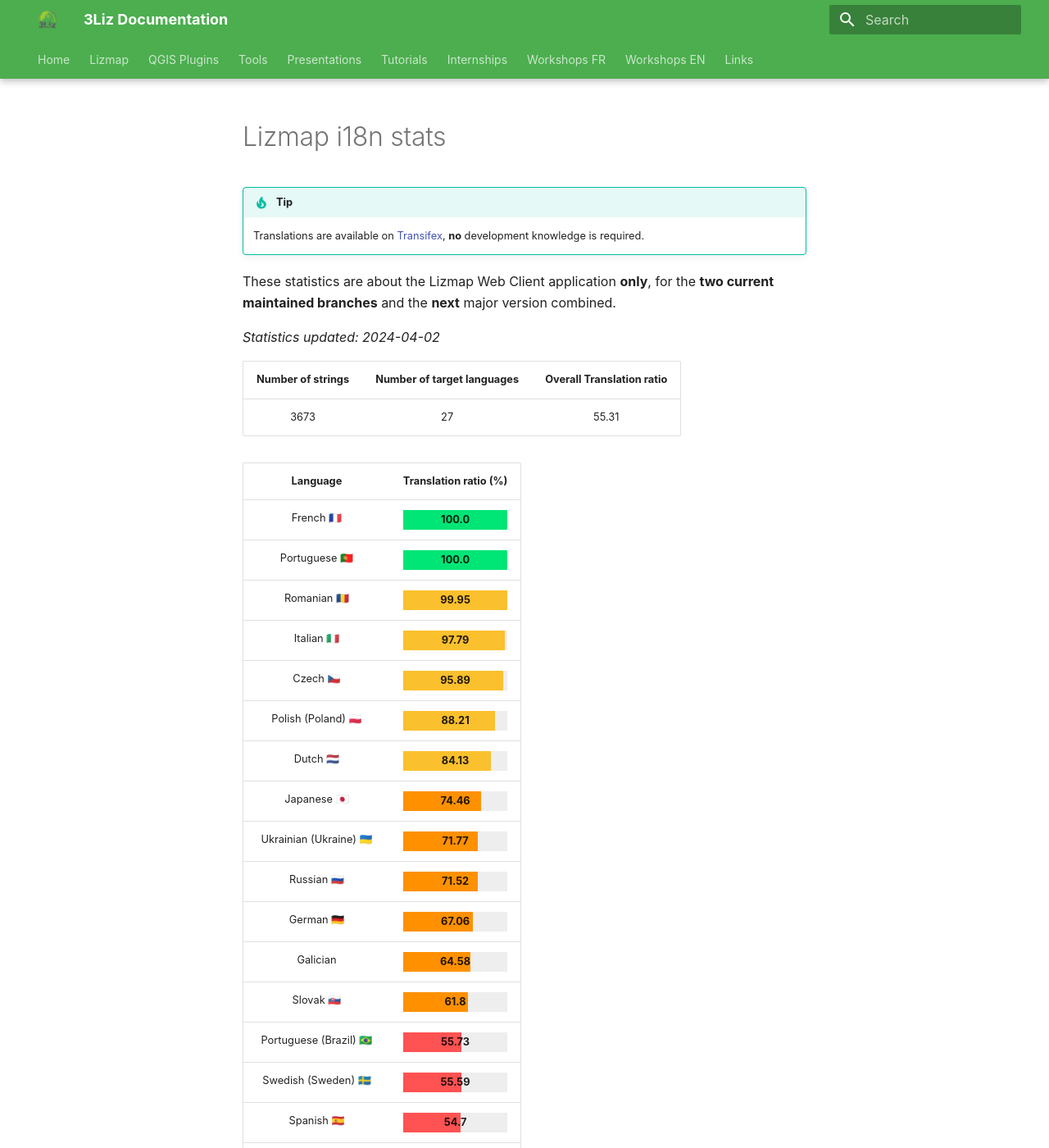
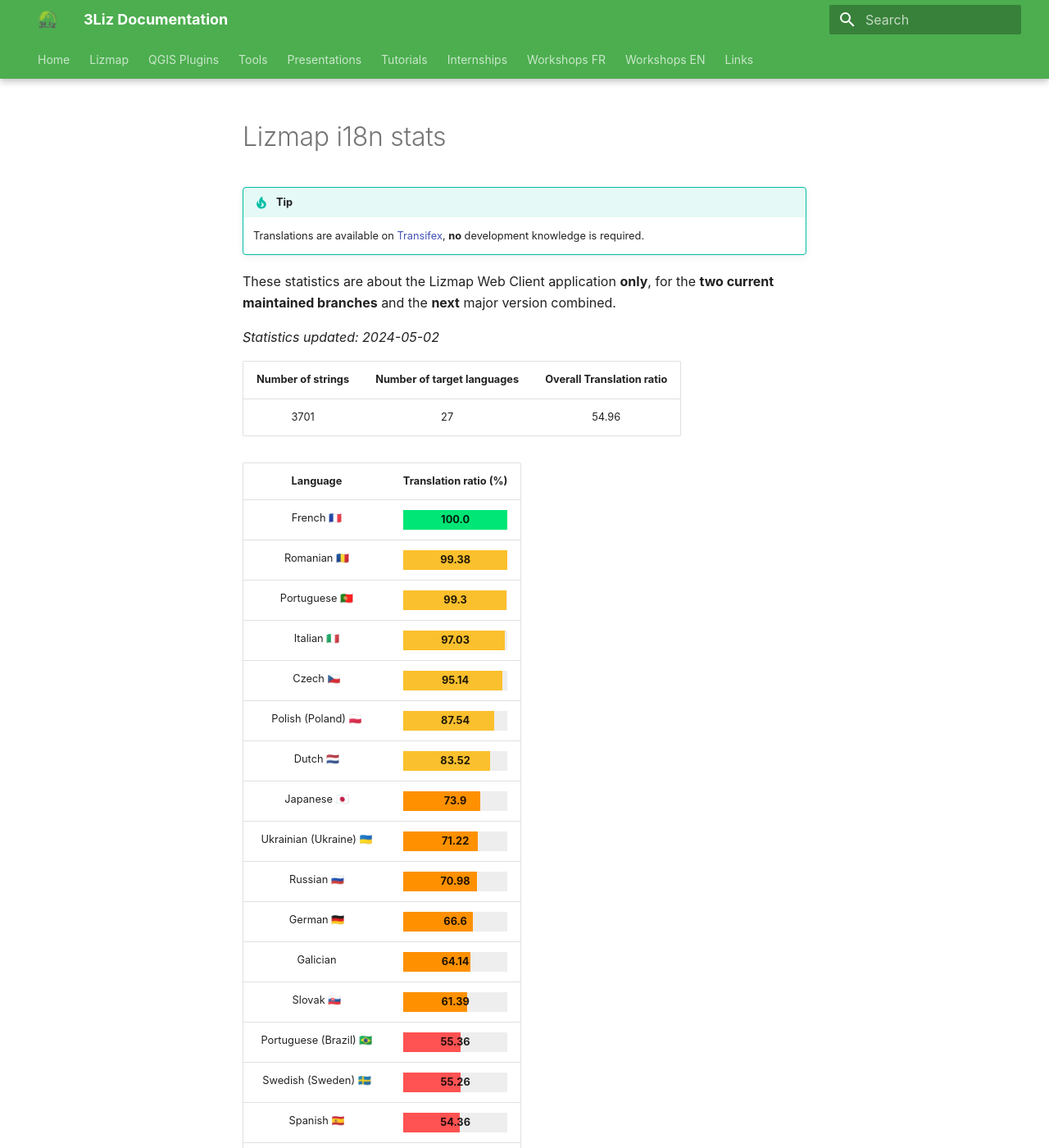
Before and after one commit to 3liz/3liz.github.io, an MkDocs documentation site: the page built from docs/lizmap-i18n-stats.md, in a window 1280 px wide and 1400 px high. Shown: the whole window at 82% size. Built offline with MkDocs 1.6.1 and Material for MkDocs 9.7.7, drawn with Linux system fonts in a browser that asks for light colours; nearby versions of some CDN libraries; some of the changed text lies outside the part shown.

Commit message:
Update statistics from Transifex Lizmap Web Client

```diff
--- a/docs/lizmap-i18n-stats.md
+++ b/docs/lizmap-i18n-stats.md
@@ -10,38 +10,38 @@
 These statistics are about the Lizmap Web Client application **only**, for the **two current
 maintained branches** and the **next** major version combined.
 
-*Statistics updated: 2024-04-02*
+*Statistics updated: 2024-05-02*
 
 | Number of strings | Number of target languages | Overall Translation ratio |
 |:-:|:-:|:-:|
-3673|27|55.31
+3701|27|54.96
 
 | Language | Translation ratio (%) |
 |:-:|:-:|
 French 🇫🇷 |[=100.0% "100.0"]|
-Portuguese 🇵🇹 |[=100.0% "100.0"]|
-Romanian 🇷🇴 |[=99.95% "99.95"]|
-Italian 🇮🇹 |[=97.79% "97.79"]|
-Czech 🇨🇿 |[=95.89% "95.89"]|
-Polish (Poland) 🇵🇱 |[=88.21% "88.21"]|
-Dutch 🇳🇱 |[=84.13% "84.13"]|
-Japanese 🇯🇵 |[=74.46% "74.46"]|
-Ukrainian (Ukraine) 🇺🇦 |[=71.77% "71.77"]|
-Russian 🇷🇺 |[=71.52% "71.52"]|
-German 🇩🇪 |[=67.06% "67.06"]|
-Galician  |[=64.58% "64.58"]|
-Slovak 🇸🇰 |[=61.8% "61.8"]|
-Portuguese (Brazil) 🇧🇷 |[=55.73% "55.73"]|
-Swedish (Sweden) 🇸🇪 |[=55.59% "55.59"]|
-Spanish 🇪🇸 |[=54.7% "54.7"]|
-Slovenian 🇸🇮 |[=48.68% "48.68"]|
-Hungarian (Hungary) 🇭🇺 |[=48.3% "48.3"]|
-Finnish 🇫🇮 |[=45.06% "45.06"]|
-Basque  |[=31.83% "31.83"]|
-Greek 🇬🇷 |[=25.62% "25.62"]|
-Bulgarian 🇧🇬 |[=23.69% "23.69"]|
-Norwegian 🇳🇴 |[=16.28% "16.28"]|
-Spanish (Argentina) 🇦🇷 |[=5.45% "5.45"]|
-Indonesian 🇮🇩 |[=4.22% "4.22"]|
-Serbian (Cyrillic) 🇷🇸 |[=1.2% "1.2"]|
+Romanian 🇷🇴 |[=99.38% "99.38"]|
+Portuguese 🇵🇹 |[=99.3% "99.3"]|
+Italian 🇮🇹 |[=97.03% "97.03"]|
+Czech 🇨🇿 |[=95.14% "95.14"]|
+Polish (Poland) 🇵🇱 |[=87.54% "87.54"]|
+Dutch 🇳🇱 |[=83.52% "83.52"]|
+Japanese 🇯🇵 |[=73.9% "73.9"]|
+Ukrainian (Ukraine) 🇺🇦 |[=71.22% "71.22"]|
+Russian 🇷🇺 |[=70.98% "70.98"]|
+German 🇩🇪 |[=66.6% "66.6"]|
+Galician  |[=64.14% "64.14"]|
+Slovak 🇸🇰 |[=61.39% "61.39"]|
+Portuguese (Brazil) 🇧🇷 |[=55.36% "55.36"]|
+Swedish (Sweden) 🇸🇪 |[=55.26% "55.26"]|
+Spanish 🇪🇸 |[=54.36% "54.36"]|
+Slovenian 🇸🇮 |[=48.39% "48.39"]|
+Hungarian (Hungary) 🇭🇺 |[=48.01% "48.01"]|
+Finnish 🇫🇮 |[=44.8% "44.8"]|
+Basque  |[=31.64% "31.64"]|
+Greek 🇬🇷 |[=25.48% "25.48"]|
+Bulgarian 🇧🇬 |[=23.56% "23.56"]|
+Norwegian 🇳🇴 |[=16.18% "16.18"]|
+Spanish (Argentina) 🇦🇷 |[=5.4% "5.4"]|
+Indonesian 🇮🇩 |[=4.19% "4.19"]|
+Serbian (Cyrillic) 🇷🇸 |[=1.19% "1.19"]|
 Vietnamese (Viet Nam)  |[=0.0% "0.0"]|
```
